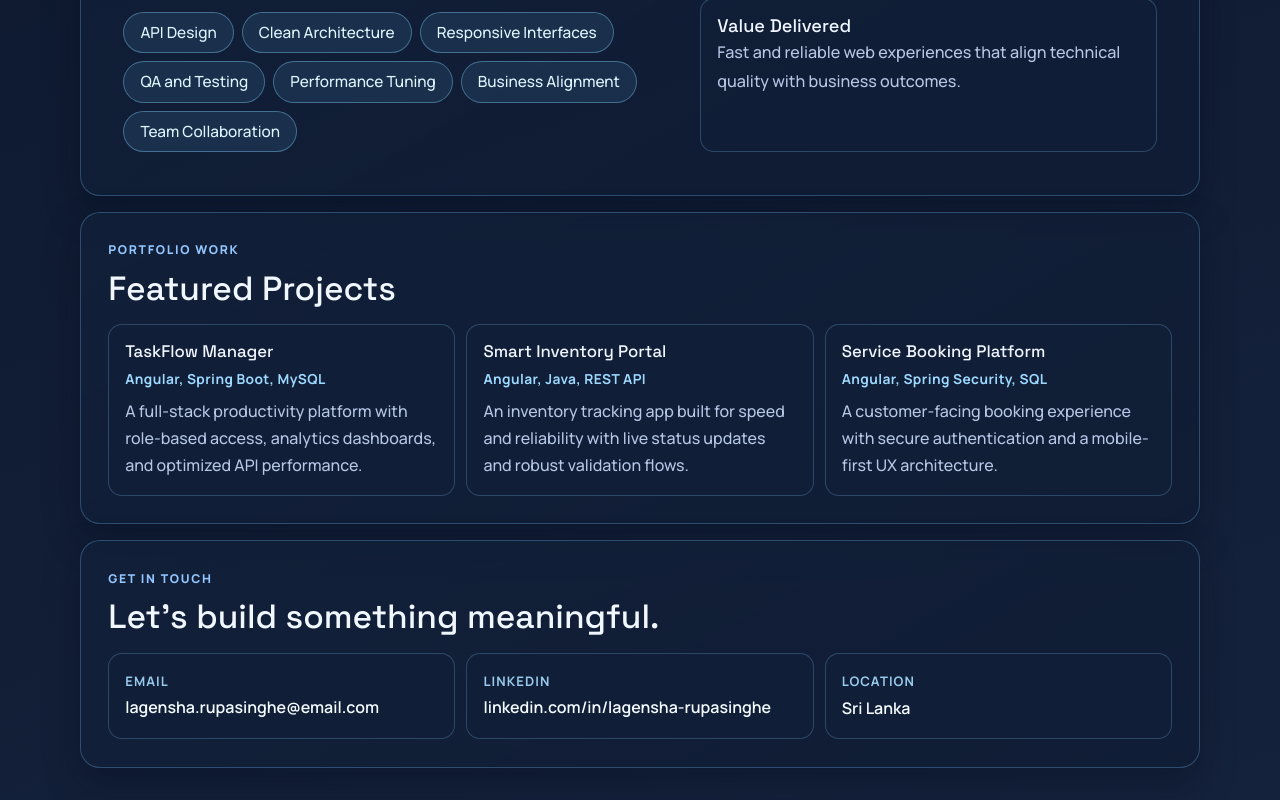
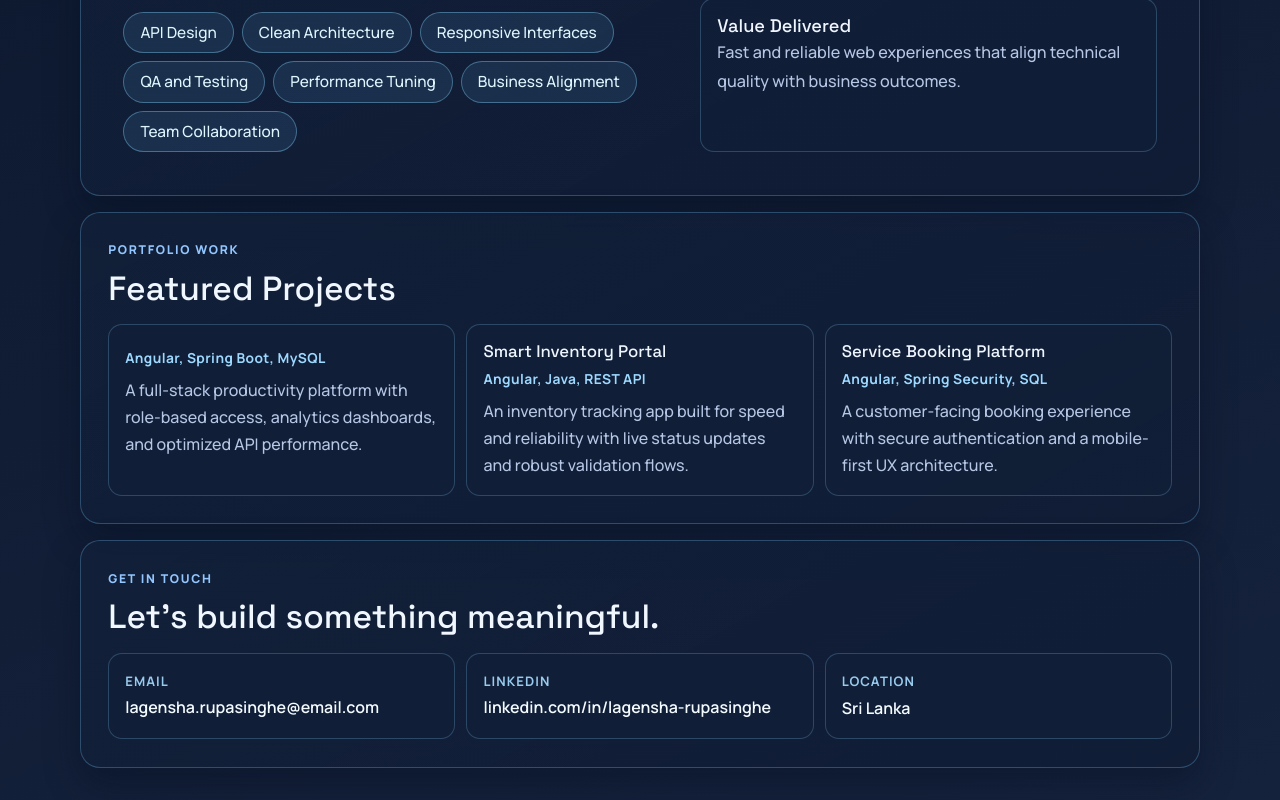
Before and after one commit to lagensha/Lagensha-portfolio, an Angular app: page / in a window 1280 px wide. Shown: the part 916-1716 px from the top of the page. Built offline with nearby package versions, Linux system fonts and the light colour scheme.

Commit message:
feat: update project highlight title for TaskFlow Manager

```diff
--- a/src/app/portfolio/portfolio.ts
+++ b/src/app/portfolio/portfolio.ts
@@ -19,7 +19,7 @@ export class Portfolio {
 
   readonly projectHighlights = [
     {
-      title: 'TaskFlow Manager',
+      title: '',
       stack: 'Angular, Spring Boot, MySQL',
       summary:
         'A full-stack productivity platform with role-based access, analytics dashboards, and optimized API performance.',
```
